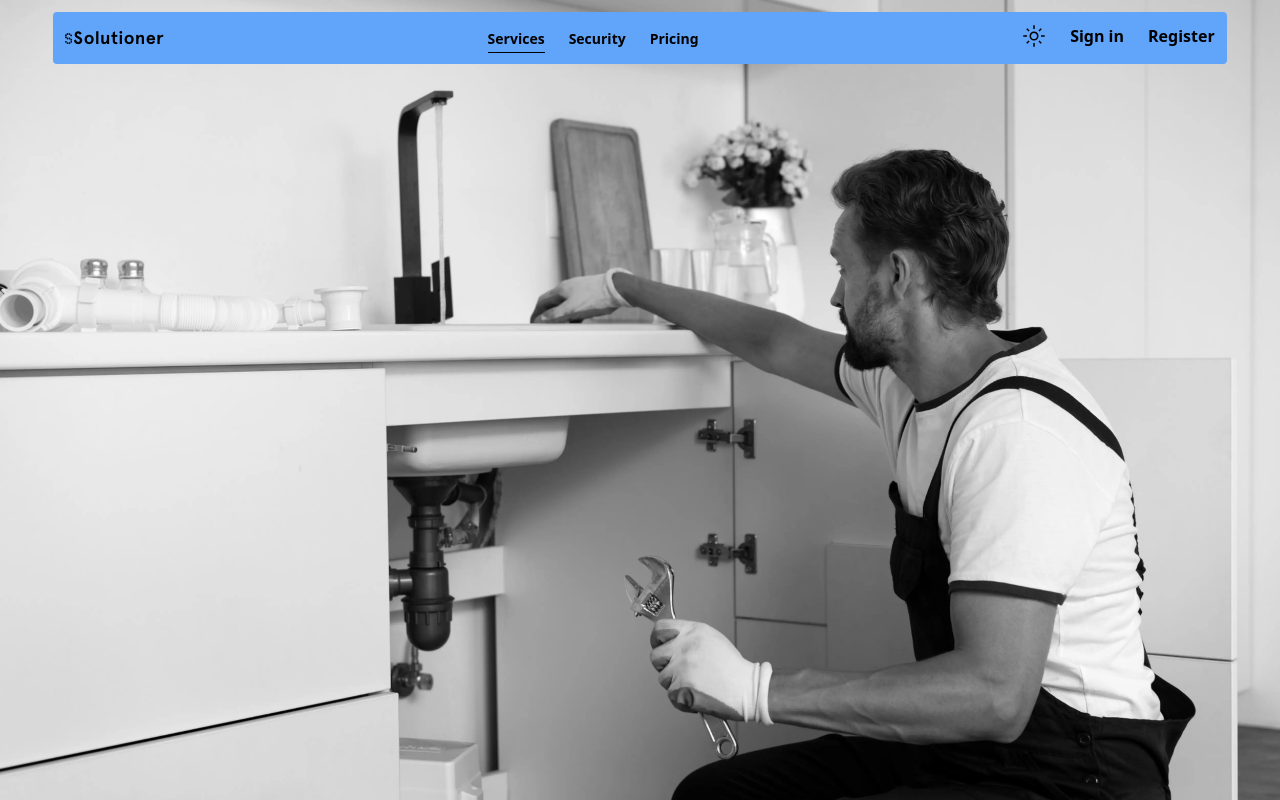
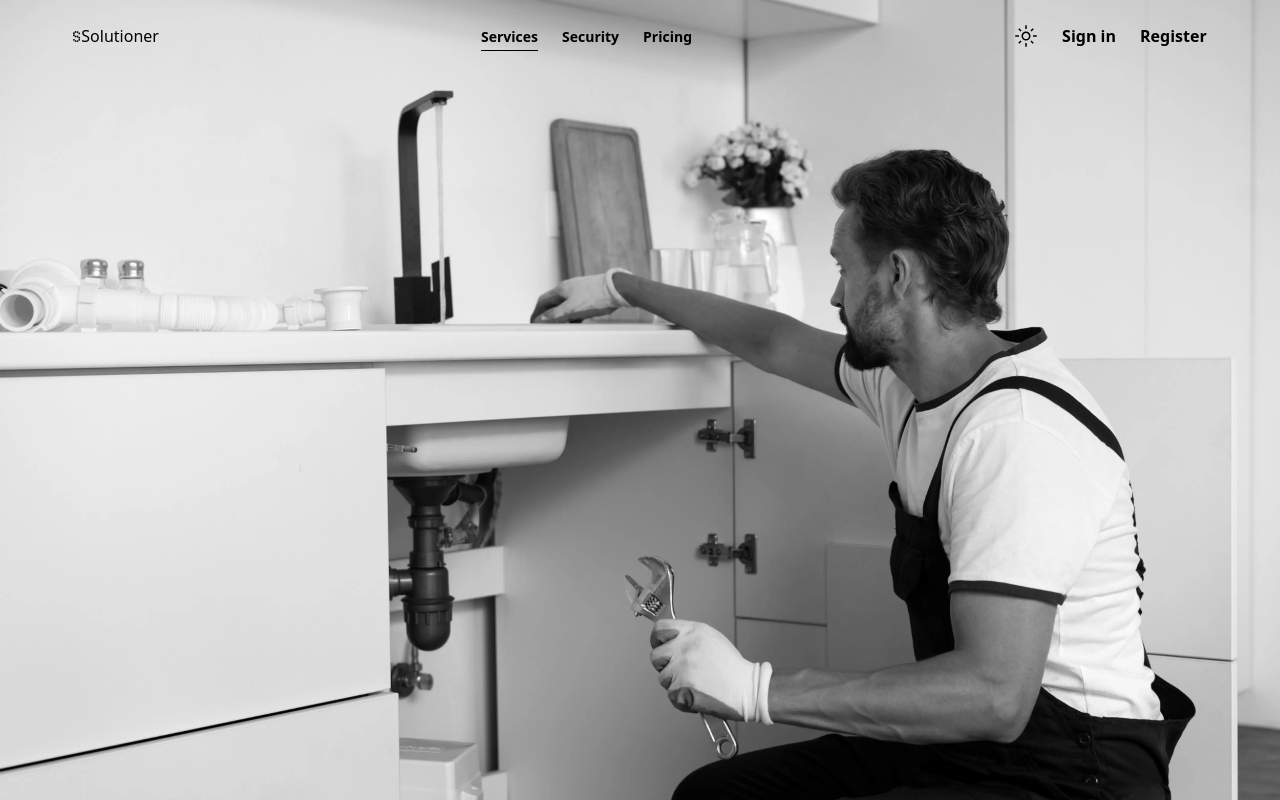
Before and after one commit to NVR-2023/45-Solutioner-2.0, a Next.js app: page / in a window 1280 px wide. Shown: the top 800 px of the page. Built offline with nearby package versions, Linux system fonts and the light colour scheme.

Commit message:
fix: change navbar background opacity  and fix logo color in dark mode

```diff
--- a/src/sections/navbar-homepage/navbar-homepage.tsx
+++ b/src/sections/navbar-homepage/navbar-homepage.tsx
@@ -7,8 +7,8 @@ const NavbarHomepage: FC = () => {
 
   return (
     <header className="relative z-50 flex justify-center">
-      <nav className="fixed w-11/12 top-1 md:top-3 rounded bg-blue-400  dark:bg-red-400">
-        <div className="flex align-middle justify-between p-3">
+      <nav className="fixed w-11/12 top-1 md:top-3 rounded dark:bg-neutral-700 dark:bg-opacity-70 dark:text-white">
+        <div className="flex align-middle justify-between py-3 px-5">
           <div className="">
             <LogoSegment />
           </div>
--- a/src/sections/navbar-homepage/sub-components/logo-segment.tsx
+++ b/src/sections/navbar-homepage/sub-components/logo-segment.tsx
@@ -5,12 +5,12 @@ import Link from "next/link";
 
 const LogoSegment: FC = () => {
   return (
-    <div className="flex h-full items-center">
+    <div className="flex h-full items-left">
       <Link href={"/#services"} className="flex items-center">
         <div>
           <LogoIcon />
         </div>
-        <div className={`hidden md:flex ${LOGO_TEXT}`}>Solutioner</div>
+        <div className="hidden md:flex ">Solutioner</div>
       </Link>
     </div>
   );
```
